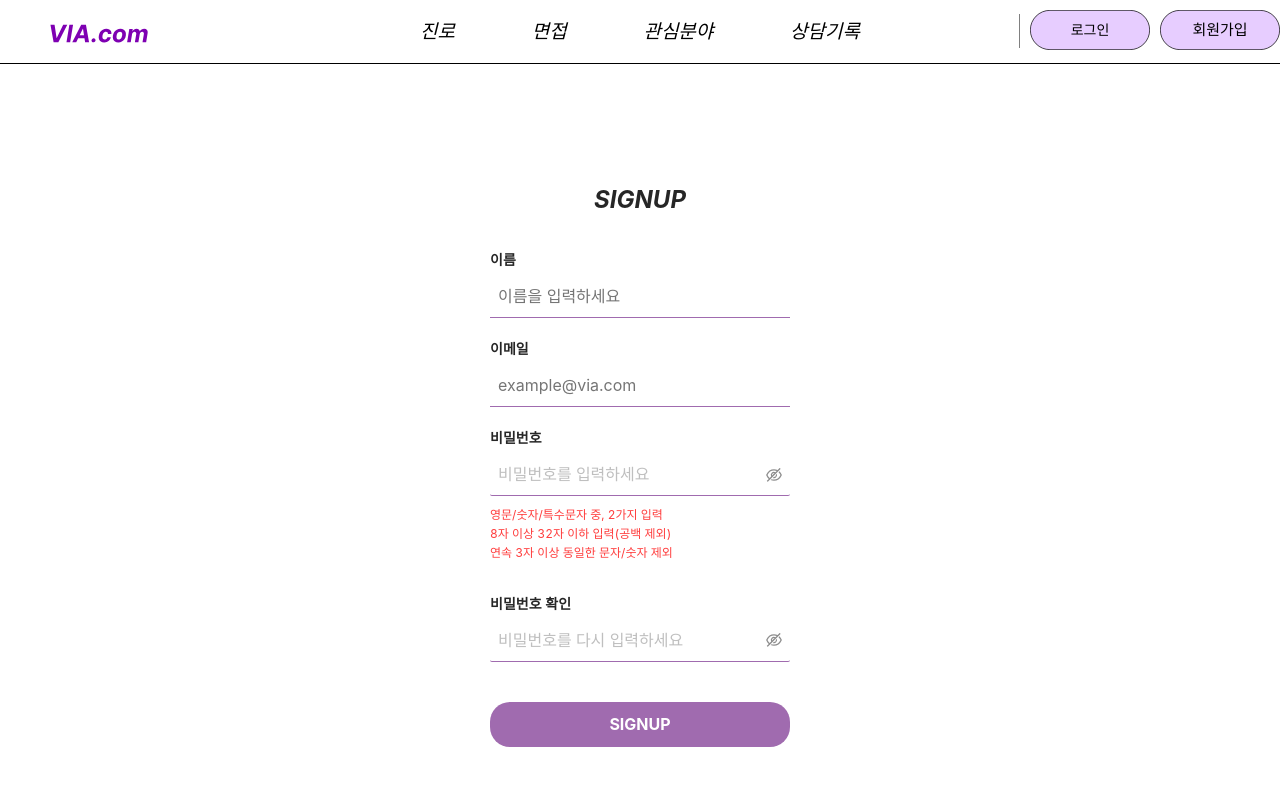
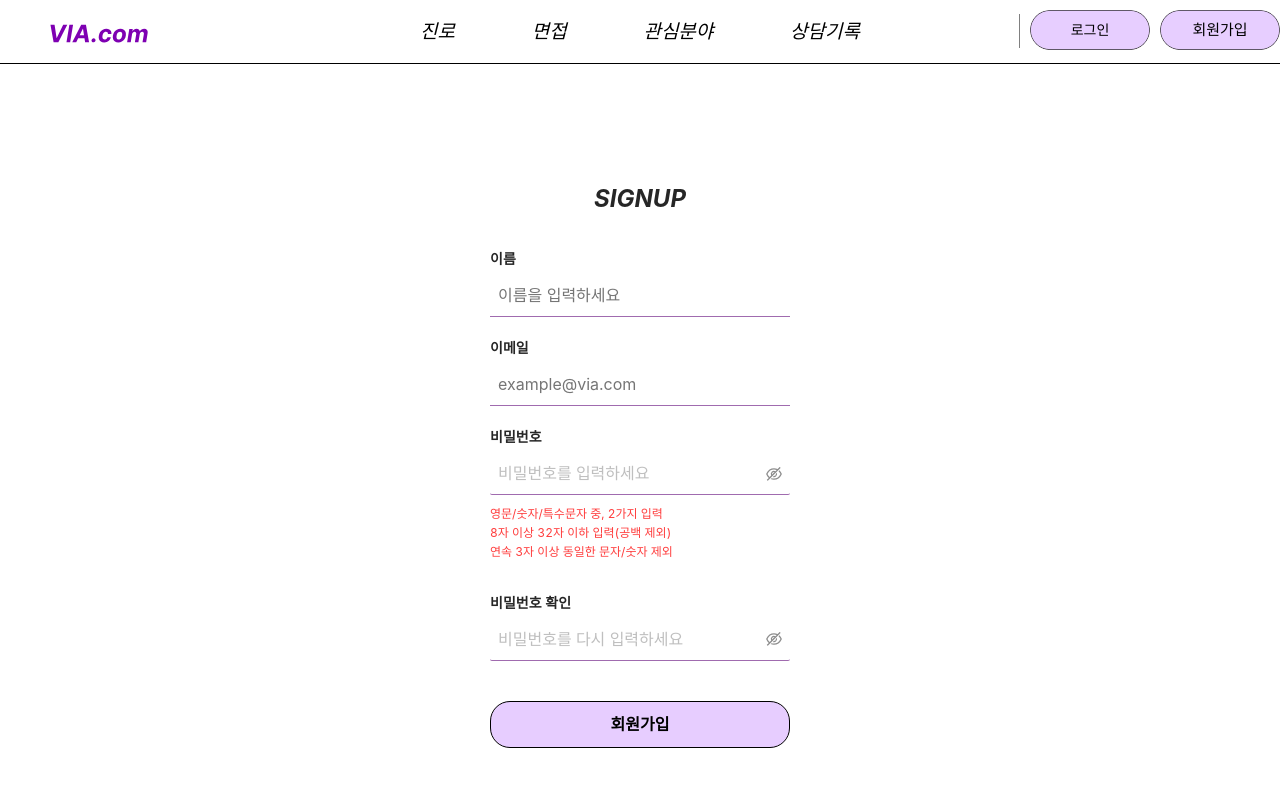
Before and after one commit to kimse0ngjun/via, a React (Create React App) app: page /signup in a window 1280 px wide. Shown: the top 786 px of the page. Built offline with nearby package versions, Linux system fonts and the light colour scheme.

Commit message:
로그인 및 회원가입 페이지의 버튼 텍스트를 영어에서 한국어로 변경하고, 버튼 스타일을 개선하여 배경색과 텍스트 색상, 테두리를 추가함. AppHeader 스타일에 마우스 호버 효과를 추가함.

```diff
--- a/src/components/LoginPage.js
+++ b/src/components/LoginPage.js
@@ -28,7 +28,7 @@ const LoginPage = () => {
           </Link>
         </div>
         <button css={styles.loginButton} onClick={handleLogin}>
-          LOGIN
+          로그인
         </button>
       </div>
     </div>
--- a/src/components/SignupPage.js
+++ b/src/components/SignupPage.js
@@ -47,7 +47,7 @@ const SignUpPage = () => {
             onChange={(e) => setConfirmPassword(e.target.value)}
           />
         </div>
-        <button css={styles.signUpButton} onClick={handleSignUp}>SIGNUP</button>
+        <button css={styles.signUpButton} onClick={handleSignUp}>회원가입</button>
       </form>
     </div>
   );
--- a/src/styles/AppHeader.css
+++ b/src/styles/AppHeader.css
@@ -53,12 +53,15 @@
   color: #000000;
   height: 40px;
   position: relative;
+  border-radius: 30px;
   width: 120px;
   display: flex;
   align-items: center;
   justify-content: center;
 }
-
+.box .overlap-group:hover {
+  background-color: #8809FF80;
+}
 .box .div {
   display: flex;
   justify-content: center;
--- a/src/styles/FindPasswordPage.styles.js
+++ b/src/styles/FindPasswordPage.styles.js
@@ -55,10 +55,11 @@ export const input = css`
 export const findButton = css`
   margin-top: 20px;
   width: 100%;
-  background-color: #a06baf;
-  color: white;
+  background-color: #8809FF33;
+  color: black;
   border: none;
   border-radius: 20px;
+  border: 1px solid black;
   padding: 10px;
   font-weight: bold;
   cursor: pointer;
@@ -68,7 +69,7 @@ export const findButton = css`
   font-size: 16px;
 
   &:hover {
-    background-color: #8c5a9d;
+    background-color: #8809FF80;
     color:white;
   }
 `;
--- a/src/styles/LoginPage.styles.js
+++ b/src/styles/LoginPage.styles.js
@@ -76,9 +76,13 @@ export const loginButton = css`
 export const passwordReset = css`
   margin-top: 10px;
   text-align: center;
+
 `;
 
 export const passwordLink = css`
   color: black;
   text-decoration: none;
+  &:hover{
+    color : #8809FF80;
+  }
   `;
--- a/src/styles/SignUpPage.styles.js
+++ b/src/styles/SignUpPage.styles.js
@@ -56,19 +56,20 @@ export const warningText = css`
 export const signUpButton = css`
   margin-top: 20px;
   width: 100%;
-  background-color: #a06baf;
-  color: white;
+  background-color: #8809FF33;
+  color: black;
   border: none;
   border-radius: 20px;
   padding: 10px;
   font-weight: bold;
   cursor: pointer;
+  border:1px solid black;
   display: flex;
   justify-content: center;
   align-items: center;
   font-size: 16px;
 
   &:hover {
-    background-color: #8c5a9d;
+    background-color: #8809FF80;
   }
 `;
```
